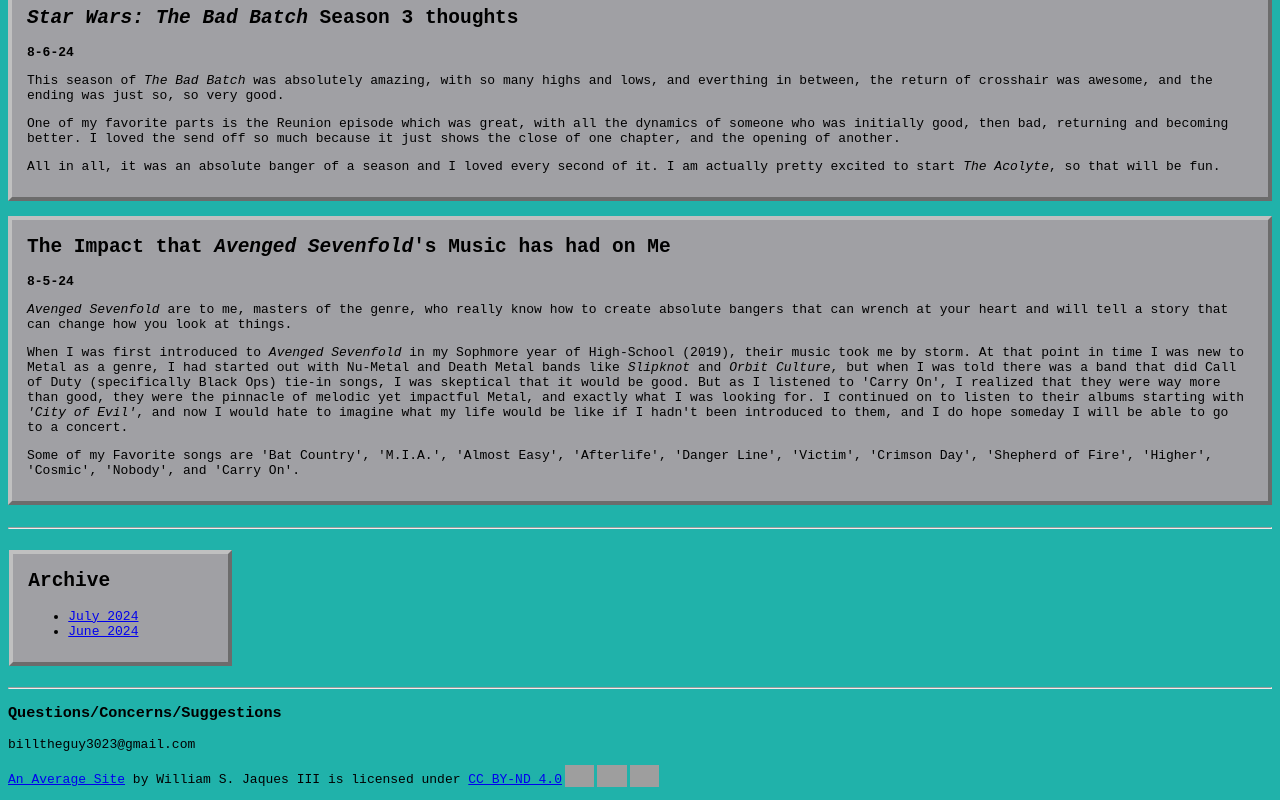
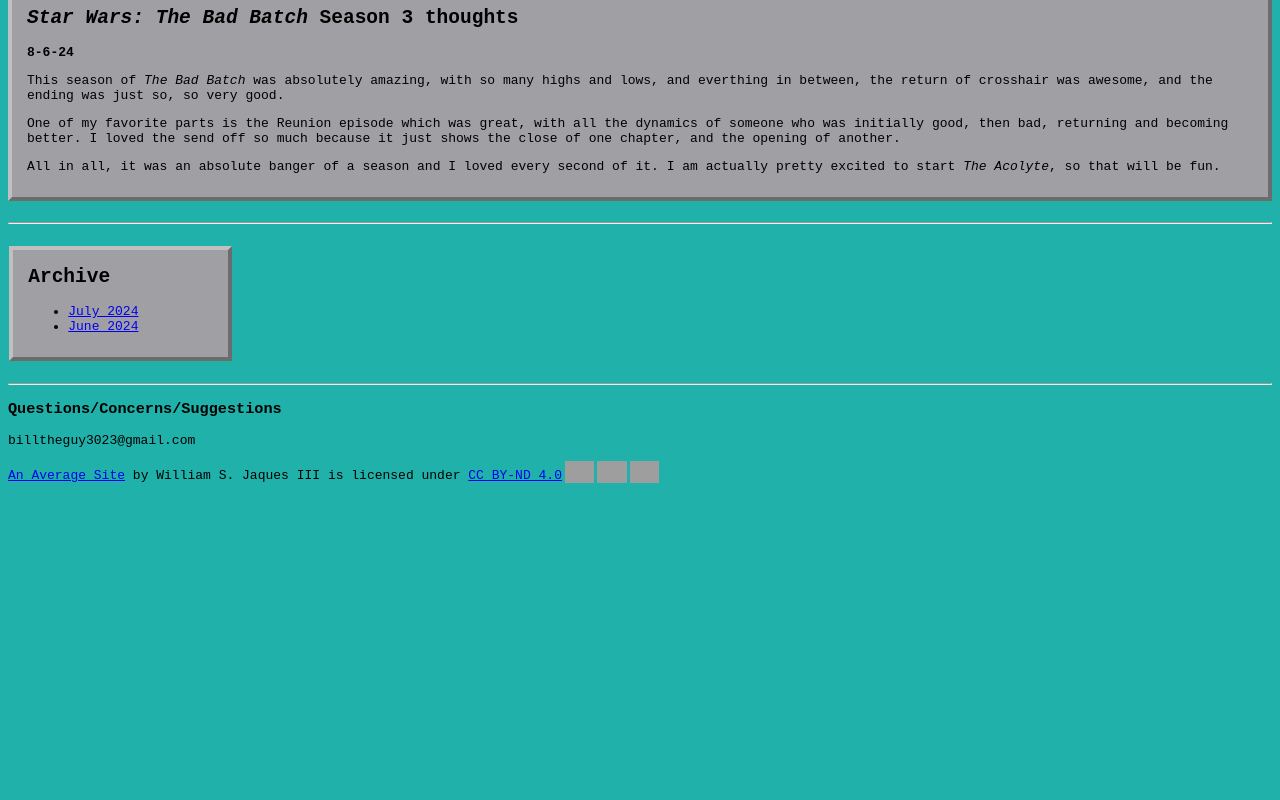
Before and after one commit to billhasarrived/an-average-site, a plain HTML site: page blog.html in a window 1280 px wide. Shown: the part 1152-1952 px from the top of the page. After the commit the page ends 1648 px from the top, so only its background shows below. Drawn offline with Linux system fonts and the light colour scheme; grey boxes are pictures that could not be loaded.

Commit message:
Updated blog.html 8-25-24

```diff
--- a/blog.html
+++ b/blog.html
@@ -83,18 +83,6 @@
       <p>All in all, it was an absolute banger of a season and I loved every second of it. I am actually pretty excited to start <i>The Acolyte</i>, so that will be fun.</p>
     </article>
 
-    <br>
-
-    <article>
-      <h2>The Impact that <i>Avenged Sevenfold</i>'s Music has had on Me</h2>
-      <p><b>8-5-24</b></p>
-      <p><i>Avenged Sevenfold</i> are to me, masters of the genre, who really know how to create absolute bangers that can wrench at your heart and will tell a story that can change how you look at things.</p>
-      <p>When I was first introduced to <i>Avenged Sevenfold</i> in my Sophmore year of High-School (2019), their music took me by storm. At that point in time I was new to Metal as a genre, I had started out with
-        Nu-Metal and Death Metal bands like <i>Slipknot</i> and <i>Orbit Culture</i>, but when I was told there was a band that did Call of Duty (specifically Black Ops) tie-in songs, I was skeptical that it would be good.
-        But as I listened to 'Carry On', I realized that they were way more than good, they were the pinnacle of melodic yet impactful Metal, and exactly what I was looking for. I continued on to listen to their
-        albums starting with <i>'City of Evil'</i>, and now I would hate to imagine what my life would be like if I hadn't been introduced to them, and I do hope someday I will be able to go to a concert.</p>
-      <p>Some of my Favorite songs are 'Bat Country', 'M.I.A.', 'Almost Easy', 'Afterlife', 'Danger Line', 'Victim', 'Crimson Day', 'Shepherd of Fire', 'Higher', 'Cosmic', 'Nobody', and 'Carry On'.</p>
-    </article>
 
     <br>
     <hr>
```
